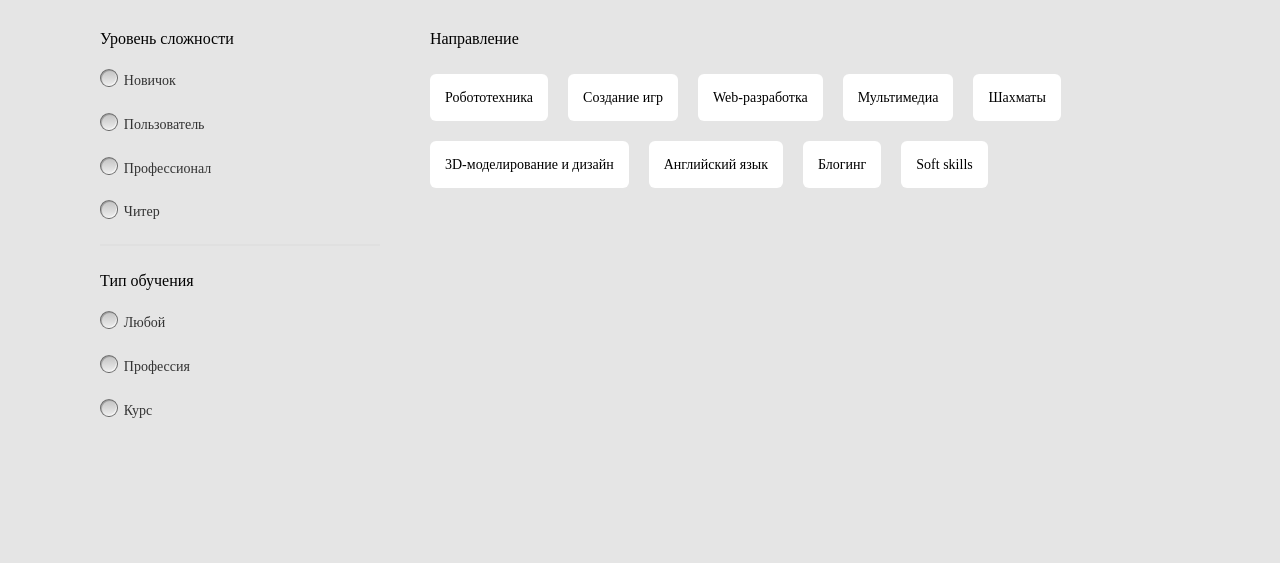
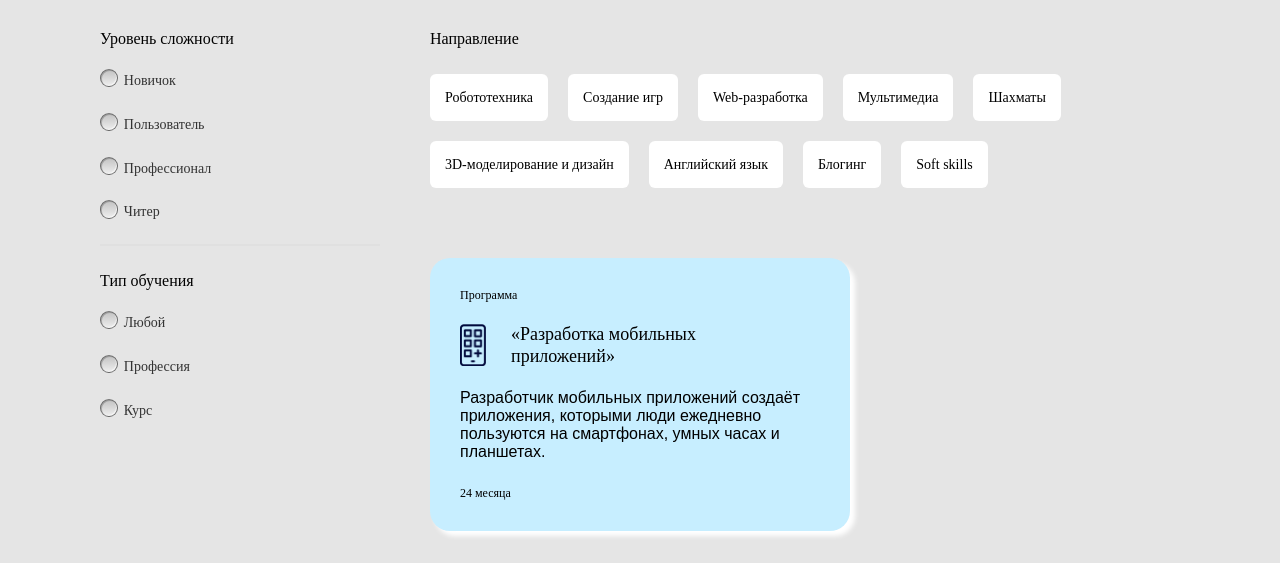
Before and after one commit to deli-off/w-1011, a plain HTML site: page index.html in a window 1280 px wide. Shown: the part 232-795 px from the top of the page. Drawn offline with Linux system fonts and the light colour scheme.

Commit message:
finished

```diff
--- a/css/style.css
+++ b/css/style.css
@@ -184,6 +184,8 @@ a {
     padding: 15px;
     border-radius: 6px;
     white-space: nowrap;
+    cursor: pointer;
+    transition: .5s ease;
 }
 
 input[type="radio"] {
@@ -268,7 +270,6 @@ input[type="radio"]:checked{
     line-height: 18px;
     max-width: 300px;
     color: #4F4F4F;
-    margin-bottom: 25px;
 }
 
 .card__foot {
@@ -277,13 +278,19 @@ input[type="radio"]:checked{
     font-weight: 400;
     font-size: 12px;
     line-height: 15px;
+    margin-top: 20px;
+}
+
+.card__foot {
+    display: inline-block;
+    margin-top: 25px;
 }
 
 .card {
     background-color: #FFE38E;
     border-radius: 20px;
     padding: 30px;
-    max-width: 500px;
+    max-width: 420px;
     box-shadow: 5px 5px 5px white;
     cursor: pointer;
     transition: .5s ease;
@@ -330,3 +337,8 @@ input[type="radio"]:checked{
 .card:nth-child(10) {
     background-color: #DDDDFF;
 }
+
+.block:hover {
+    color: #fff;
+    background-color: #54ed39
+}
--- a/js/script.js
+++ b/js/script.js
@@ -109,6 +109,7 @@ let block6 = document.createElement('div')
 let block7 = document.createElement('div')
 let block8 = document.createElement('div')
 let block9 = document.createElement('div')
+let cards = document.createElement('div')
 
 
 
@@ -152,6 +153,7 @@ block6.classList.add('block')
 block7.classList.add('block')
 block8.classList.add('block')
 block9.classList.add('block')
+cards.classList.add('cards')
 
 
 // text
@@ -255,7 +257,7 @@ aSeven.href = '/'
 
 // append
 blocks.append(block1, block2, block3, block4, block5, block6, block7, block8, block9)
-section__boxes.append(boxes__title, blocks)
+section__boxes.append(boxes__title, blocks, cards)
 inp7.append(inputSeven, labelSeven)
 inp6.append(inputSix, labelSix)
 inp5.append(inputFive, labelFive)
@@ -293,3 +295,44 @@ nav__wrapper.append(header__nav)
 header__logo.append(img__logo)
 header.append(header__logo, nav__wrapper)
 container.append(header, section)
+
+
+const cardCreat = () => {
+    for (let i = 0; i < 10; i++) {
+        // create
+        let card = document.createElement('div')
+        let card__title = document.createElement('h2')
+        let card__img = document.createElement('div')
+        let img = document.createElement('img')
+        let card__type = document.createElement('p')
+        let card__desc = document.createElement('p')
+        let card__foot = document.createElement('span')
+
+        // class
+        card.classList.add('card')
+        card__title.classList.add('card__title')
+        card__img.classList.add('card__img')
+        card__type.classList.add('card__type')
+        card__foot.classList.add('card__foot')
+        cards.classList.add('cards')
+
+        // text
+        card__title.innerHTML = 'Программа'
+        card__type.innerHTML = '«Разработка мобильных приложений»'
+        card__desc.innerHTML = 'Разработчик мобильных приложений создаёт приложения, которыми люди ежедневно пользуются на смартфонах, умных часах и планшетах.'
+        card__foot.innerHTML = '24 месяца'
+
+
+        // atribute
+        img.setAttribute('src', './assets/img/phone.png')
+        img.setAttribute('width', '26px')
+        img.setAttribute('height', '42px')
+
+        // append
+        card__img.append(img, card__type)
+        card.append(card__title, card__img, card__desc, card__foot)
+        cards.append(card)
+    }
+}
+
+cardCreat()
```
Also changed, not shown: index.html (+1 -30 lines).
